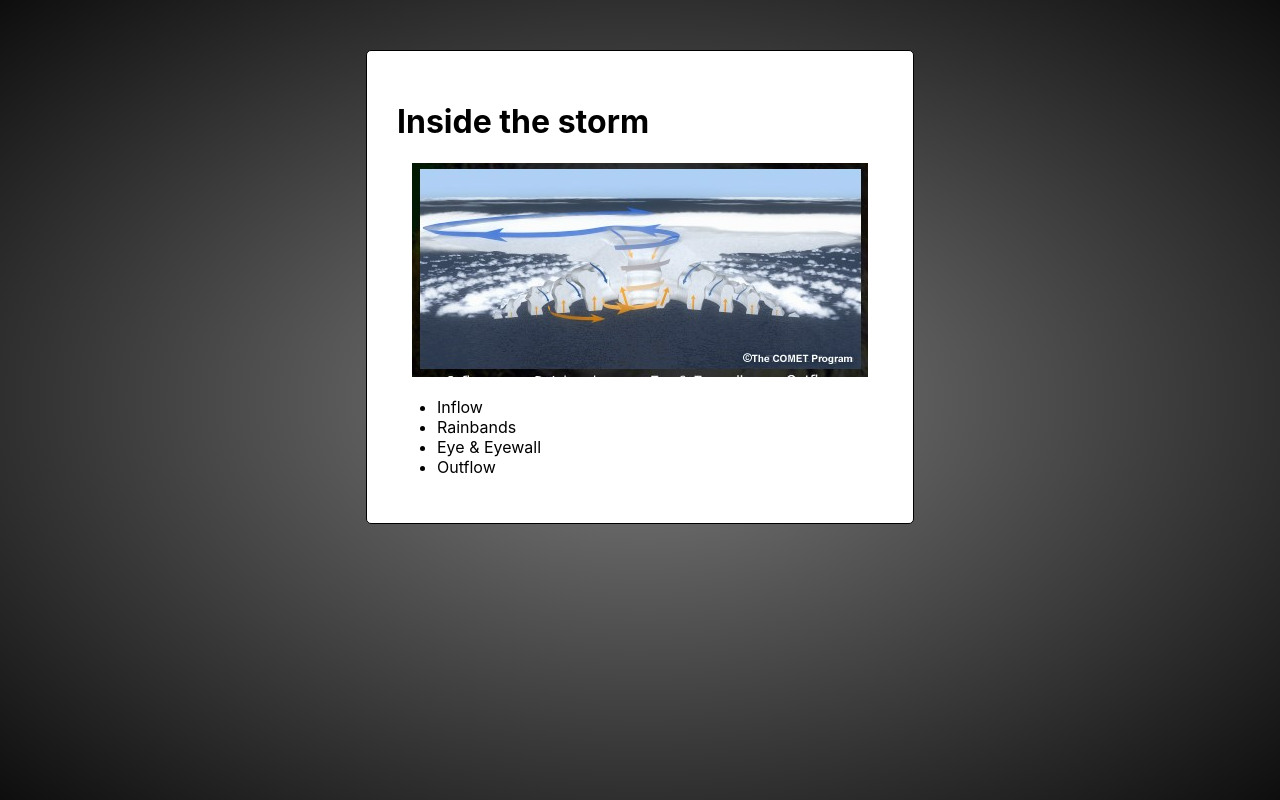
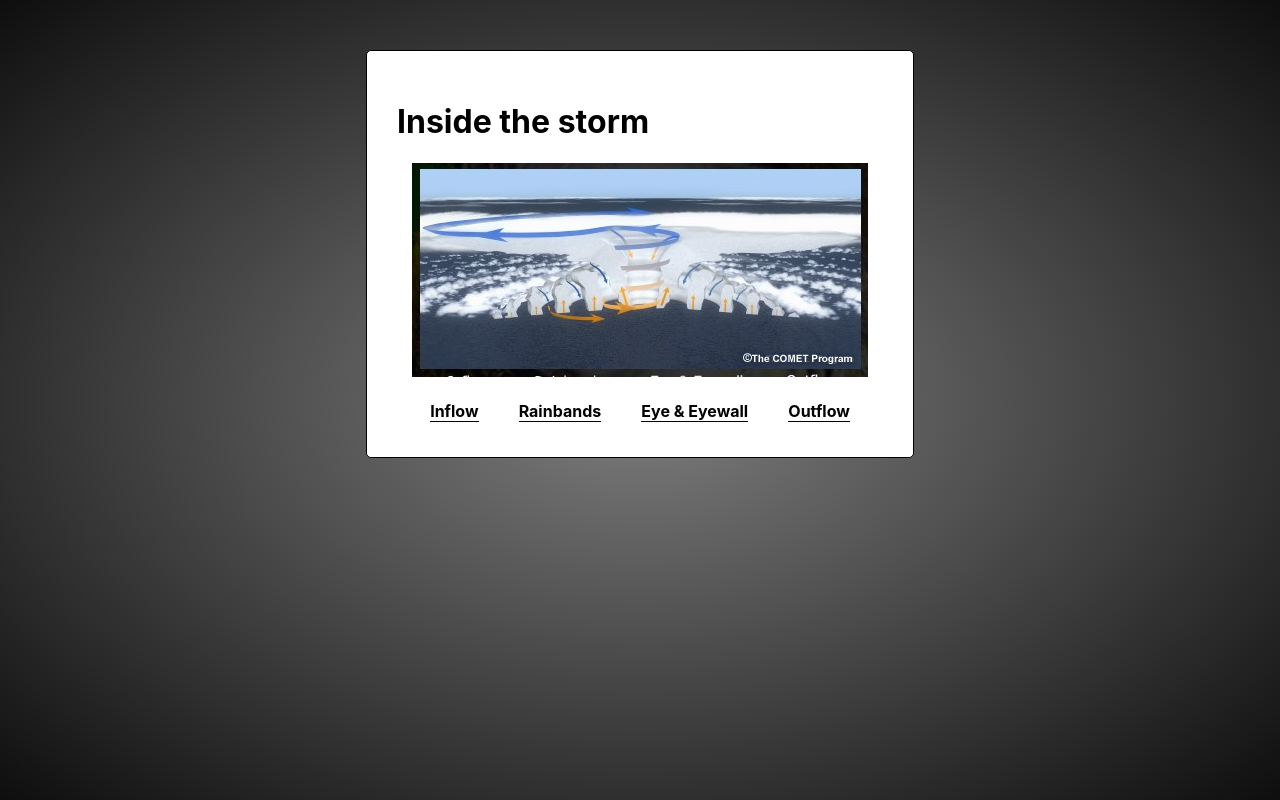
Before and after one commit to tywi6665/comet_into_the_storm_conversion, a React (Create React App) app: page / in a window 1280 px wide. Built offline with nearby package versions, Linux system fonts and the light colour scheme.

Commit message:
Styling navigation menu on Main Page

```diff
--- a/src/App.scss
+++ b/src/App.scss
@@ -16,10 +16,27 @@ body {
 
   .sub-container {
     padding: 15px;
+
+    .menu-list {
+      display: flex;
+      justify-content: space-evenly;
+      list-style-type: none;
+      margin: 0;
+      padding: 0;
+      text-align: center;
+
+      li {
+        display: inline-block;
+        margin: 5px 7px;
+        font-weight: bold;
+        border-bottom: 1px solid black;
+      }
+    }
+
   }
 
-  .custom-tabs {
-    text-align: center;
+  .clickable {
+    cursor: pointer;
   }
 
   .image-wrapper {
--- a/src/Pages/Eye&eyewall.js
+++ b/src/Pages/Eye&eyewall.js
@@ -13,7 +13,11 @@ const Eye_Eyewall = ({ setCurrentPage }) => {
                 <li>Spiraling winds in eyewall</li>
                 <li>Sinking air</li>
             </ol>
-            <p onClick={e => setCurrentPage("Main")}>Back to Menu</p>
+            <p
+                className="clickable"
+                onClick={e => setCurrentPage("Main")}
+            >
+                Back to Menu</p>
         </SubContainer>
     );
 }
--- a/src/Pages/Inflow.js
+++ b/src/Pages/Inflow.js
@@ -12,7 +12,11 @@ const Inflow = ({ setCurrentPage }) => {
                 <li>Warm humid air flows inward, speeding up as it approaches the eyewall</li>
                 <li>Winds spiral in the eyewall</li>
             </ol>
-            <p onClick={e => setCurrentPage("Main")}>Back to Menu</p>
+            <p
+                className="clickable"
+                onClick={e => setCurrentPage("Main")}
+            >
+                Back to Menu</p>
         </SubContainer>
     );
 }
--- a/src/Pages/Main.js
+++ b/src/Pages/Main.js
@@ -9,11 +9,11 @@ const Main = ({ setCurrentPage }) => {
             <ImageWrapper
                 src={"screenshot"}
             />
-            <ul>
-                <li onClick={e => setCurrentPage("Inflow")}>Inflow</li>
-                <li onClick={e => setCurrentPage("Rainbands")}>Rainbands</li>
-                <li onClick={e => setCurrentPage("Eye&eyewall")}>Eye & Eyewall</li>
-                <li onClick={e => setCurrentPage("Outflow")}>Outflow</li>
+            <ul className="menu-list">
+                <li className="clickable" onClick={e => setCurrentPage("Inflow")}>Inflow</li>
+                <li className="clickable" onClick={e => setCurrentPage("Rainbands")}>Rainbands</li>
+                <li className="clickable" onClick={e => setCurrentPage("Eye&eyewall")}>Eye & Eyewall</li>
+                <li className="clickable" onClick={e => setCurrentPage("Outflow")}>Outflow</li>
             </ul>
         </SubContainer>
     );
--- a/src/Pages/Outflow.js
+++ b/src/Pages/Outflow.js
@@ -12,7 +12,11 @@ const Outflow = ({ setCurrentPage }) => {
                 <li>Air sinking into storm center, warming and suppressing clouds. Winds are calm</li>
                 <li>Cirrostratus clouds capping the storm</li>
             </ol>
-            <p onClick={e => setCurrentPage("Main")}>Back to Menu</p>
+            <p
+                className="clickable"
+                onClick={e => setCurrentPage("Main")}
+            >
+                Back to Menu</p>
         </SubContainer>
     );
 }
--- a/src/Pages/Rainbands.js
+++ b/src/Pages/Rainbands.js
@@ -1,20 +1,44 @@
-import React from 'react';
+import React, { useState } from 'react';
 import SubContainer from '../Components/Containers/Subcontainer';
 import ImageWrapper from '../Components/ImageWrapper';
 
 const Rainbands = ({ setCurrentPage }) => {
+
+    const [isToggled, setIsToggled] = useState(false)
+
     return (
         <SubContainer>
             <h3>Rainbands</h3>
             <ImageWrapper />
+            {!isToggled ? (
+                <div>
+                    <p
+                        className="clickable"
+                        onClick={() => setIsToggled(!isToggled)}
+                    >
+                        Inside The Bands (Click to go inside the bands)</p>
                     <ol>
                         <li>Rainbands typically are 3-30 miles wide and up tp 300 miles long</li>
                     </ol>
+                </div>
+            ) : (
+                    <div>
+                        <p
+                            className="clickable"
+                            onClick={() => setIsToggled(!isToggled)}
+                        >
+                            Back Out</p>
                         <ol>
                             <li>Rainbands produce heavy rainfall, as much as 25 cm (10 in.) per hour</li>
                             <li>RADAR image of a rainband</li>
                         </ol>
-            <p onClick={e => setCurrentPage("Main")}>Back to Menu</p>
+                    </div>
+                )}
+            <p
+                className="clickable"
+                onClick={e => setCurrentPage("Main")}
+            >
+                Back to Menu</p>
         </SubContainer>
     );
 }
```
Lines whose indentation alone changed are shown as unchanged.
